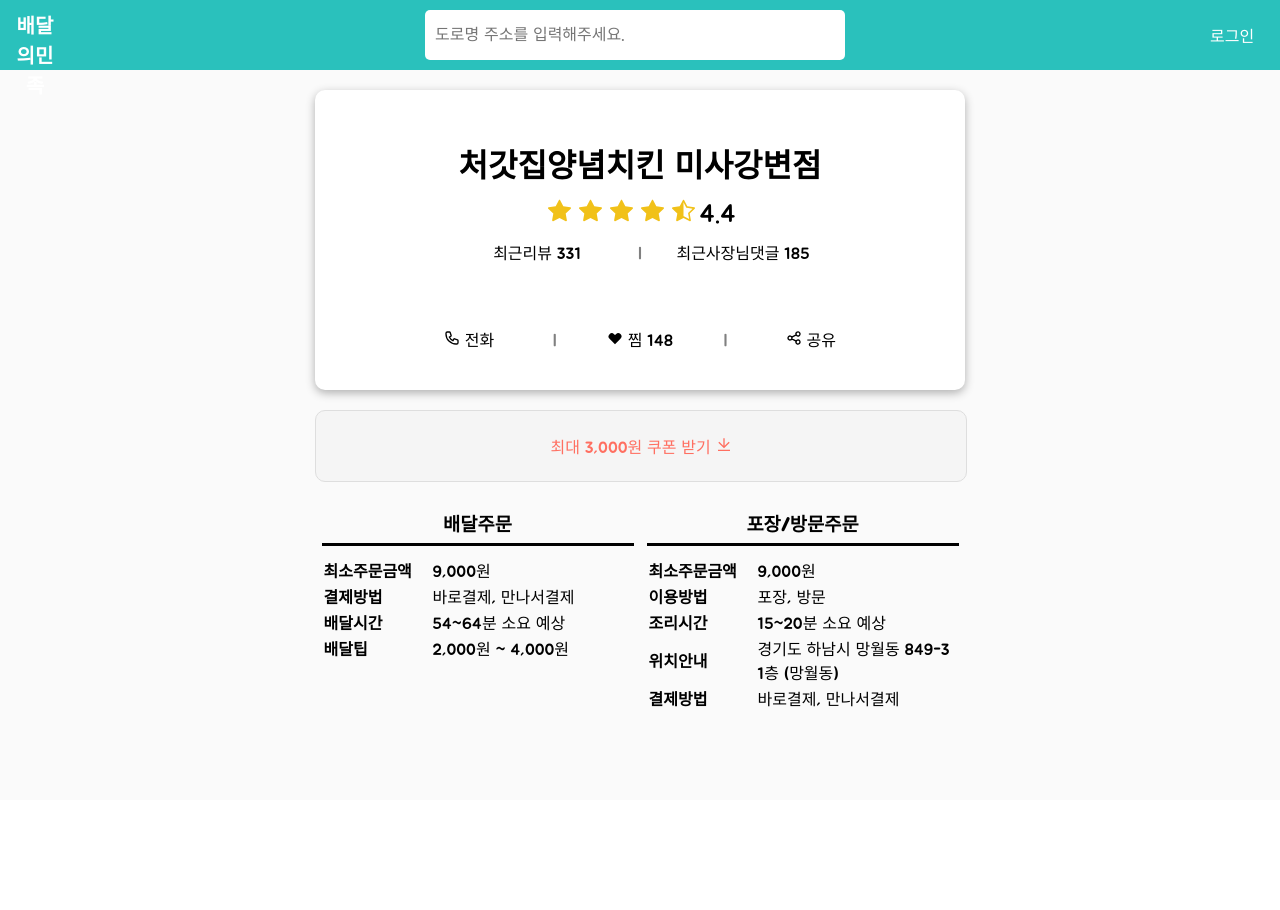
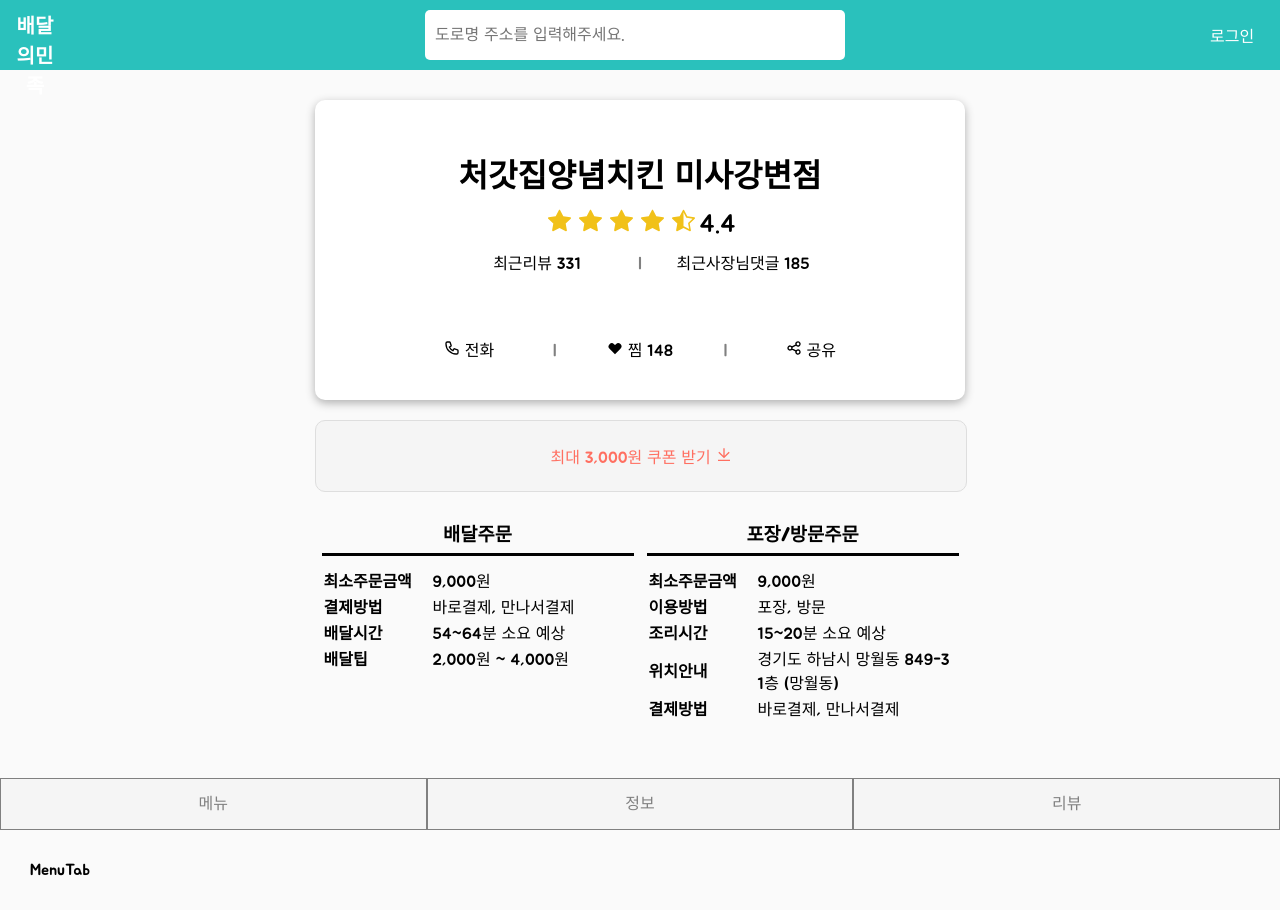
Before and after one commit to mnoko33/woowahan_delivery, a React (Create React App) app: page /restaurants/1 in a window 1280 px wide. Before the commit the page ends 800 px from the top, so only its background shows below. Built offline with nearby package versions, Linux system fonts and the light colour scheme.

Commit message:
[new] 탭 생성(메뉴, 정보, 리뷰)

```diff
--- /dev/null
+++ b/src/containers/Detail/InfoTab.js
@@ -0,0 +1,9 @@
+import React from 'react';
+
+function InfoTab() {
+  return (
+    <div>InfoTab</div>
+  )
+}
+
+export default InfoTab;
--- /dev/null
+++ b/src/containers/Detail/MenuTab.js
@@ -0,0 +1,9 @@
+import React from 'react';
+
+function MenuTab() {
+  return (
+    <div>MenuTab</div>
+  )
+}
+
+export default MenuTab;
--- /dev/null
+++ b/src/containers/Detail/ReviewTab.js
@@ -0,0 +1,9 @@
+import React from 'react';
+
+function ReviewTab() {
+  return (
+    <div>ReviewTab</div>
+  )
+}
+
+export default ReviewTab;
--- a/src/pages/DetailPage.js
+++ b/src/pages/DetailPage.js
@@ -3,18 +3,51 @@
 import RestaurantInfo from '../containers/Detail/RestaurantInfo';
 import Coupon from '../containers/Detail/Coupon';
 import OrderType from '../containers/Detail/OrderType';
+import { Route, NavLink, Switch } from 'react-router-dom';
+import MenuTab from '../containers/Detail/MenuTab';
+import InfoTab from '../containers/Detail/InfoTab';
+import ReviewTab from '../containers/Detail/ReviewTab';
 import { getRestaurantInfo, setRestaurantInfo } from '../modules/restaurant';
 import styled from 'styled-components';
 
 const Background = styled.div`
   background-color: #FAFAFA;
-  padding: 20px;
+  padding-top: 30px;
   min-height: calc(100vh - 70px);
 `;
 
 const Wrapper = styled.div`
   max-width: 650px;
   margin: auto;
+`;
+
+const TabWrapper = styled.div`
+  margin-top: 50px;
+  width: 100%;
+`;
+
+const TabSelector = styled.div`
+  width: 100%;
+`;
+
+const Tab = styled(NavLink)`
+  all: unset;
+  color: gray;
+  border: 1px solid gray;
+  display: inline-block;
+  height: 50px;
+  line-height: 50px;
+  background-color: #F5F5F5;
+  text-align: center;
+  width: calc((100% - 6px)/3);
+  &:hover {
+    cursor: pointer;
+    background-color: #DEDEDE;
+  }
+`;
+
+const TabBody = styled.div`
+  padding: 30px;
 `;
 
 function DetailPage({ match, restaurantInfo, getRestaurantInfo, setRestaurantInfo }) {
@@ -26,6 +59,12 @@
     }
   }, [match])
 
+  const subRouterActiveStyle = {
+    color: '#2AC1BC',
+    height: '47px',
+    borderBottom: '4px solid #2AC1BC',
+  }
+
   if (restaurantInfo) {
     return (
       <Background>
@@ -34,6 +73,20 @@
           { restaurantInfo.coupon.length ? <Coupon coupon={restaurantInfo.coupon} /> : null }
           <OrderType restaurantInfo={restaurantInfo} />
         </Wrapper>
+        <TabWrapper>
+          <TabSelector>
+            <Tab to={`${match.url}/menu`} activeStyle={subRouterActiveStyle}>메뉴</Tab>
+            <Tab to={`${match.url}/info`} activeStyle={subRouterActiveStyle}>정보</Tab>
+            <Tab to={`${match.url}/review`} activeStyle={subRouterActiveStyle}>리뷰</Tab>
+          </TabSelector>
+          <TabBody>
+            <Switch>
+              <Route path={[`${match.url}`, `${match.url}/menu`]} component={MenuTab} exact />
+              <Route path={`${match.url}/info`} exact component={InfoTab} />
+              <Route path={`${match.url}/review`} exact component={ReviewTab} />
+            </Switch>
+          </TabBody>
+        </TabWrapper>
       </Background>
     )
   } else {
```
